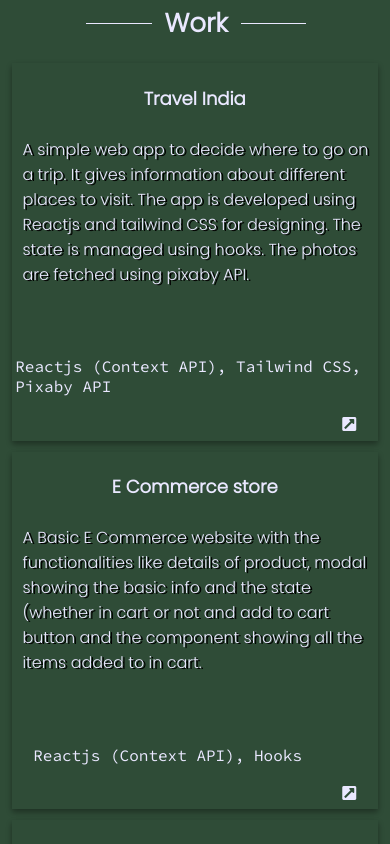
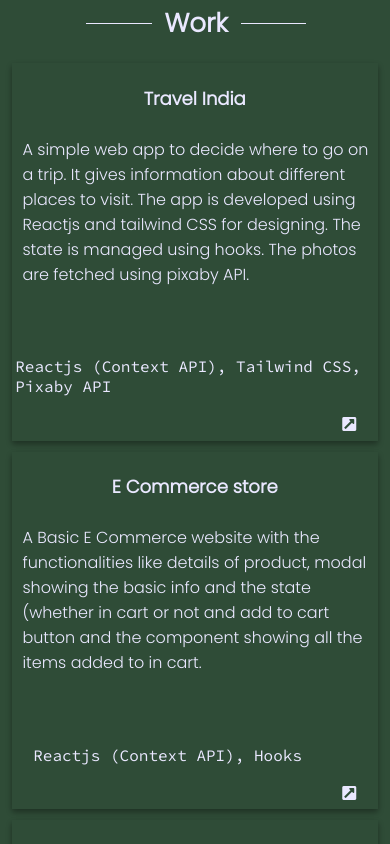
Before and after one commit to SachinMacwan/portfolio_2, a React (Create React App) app: page / in a window 390 px wide. Shown: the part 1600-2444 px from the top of the page. Built offline with nearby package versions, Linux system fonts and the light colour scheme.

Commit message:
added some css

```diff
--- a/src/components/Work.css
+++ b/src/components/Work.css
@@ -162,7 +162,7 @@
       padding: 2%;
       box-shadow: none ;
       background-color: transparent;
-      text-shadow: transparent;
+      text-shadow: none;
 
     }
     .icons,.icons_r {
```
